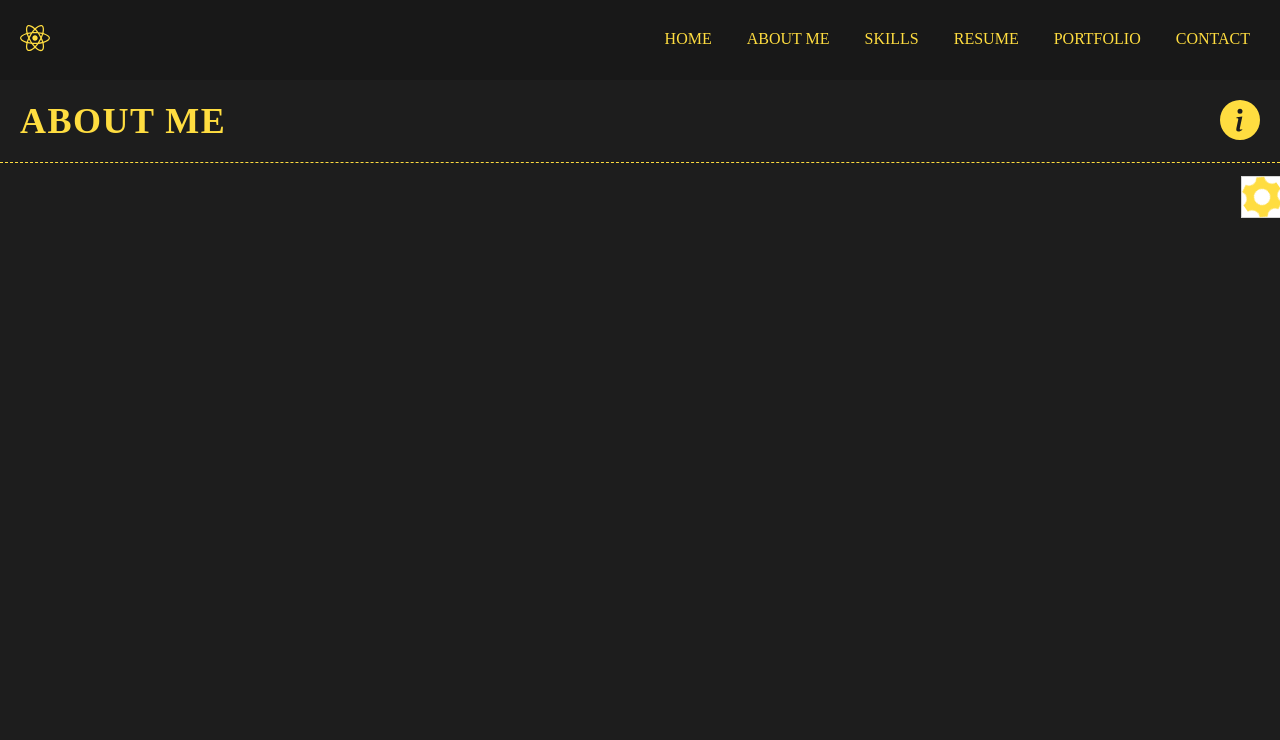
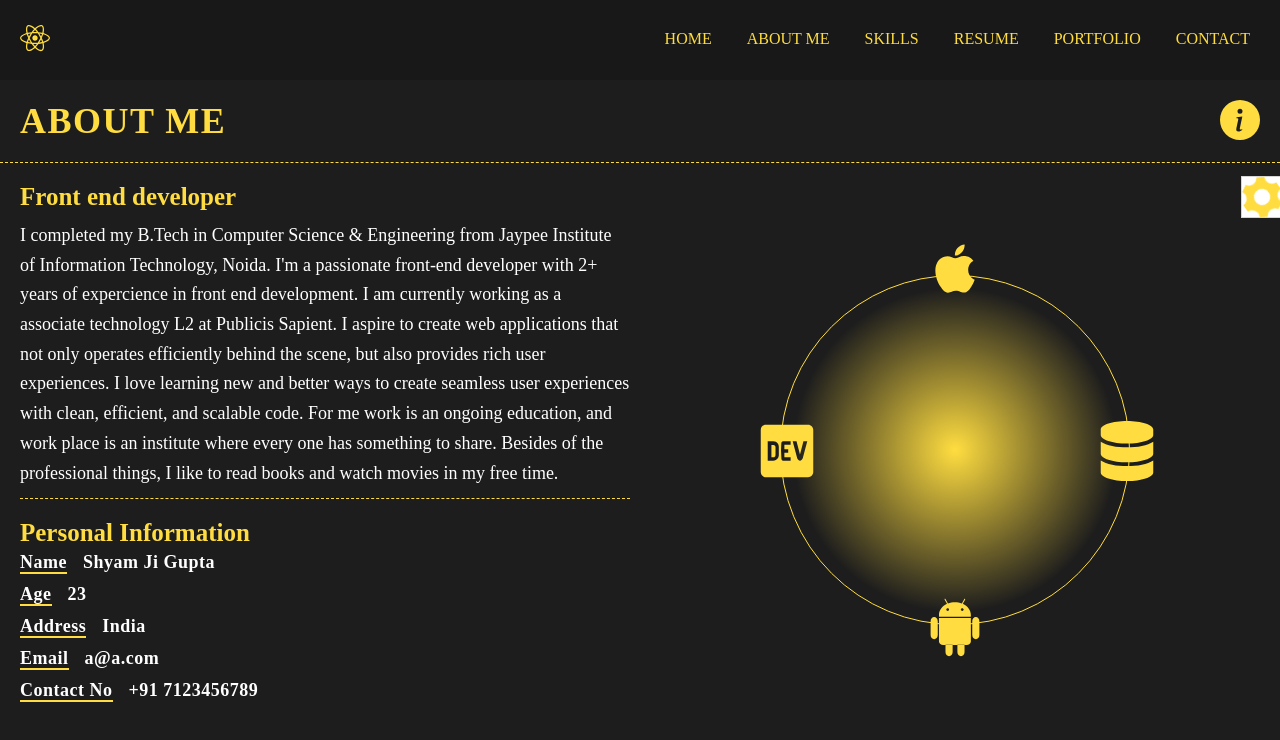
Before and after one commit to capi20/portfolio-template-react, a React (Create React App) app: page /about in a window 1280 px wide. Shown: the top 740 px of the page. Built offline with nearby package versions, Linux system fonts and the light colour scheme.

Commit message:
created about page

```diff
--- a/src/containers/about/index.js
+++ b/src/containers/about/index.js
@@ -1,6 +1,10 @@
 import React from "react";
 import { BsInfoCircleFill } from "react-icons/bs";
 import PageHeaderContent from "../../components/pageHeaderContent";
+import { DiApple, DiAndroid } from "react-icons/di";
+import { FaDev, FaDatabase } from "react-icons/fa";
+import { personaldata } from "./utils";
+import "./styles.scss";
 
 const About = () => {
 	return (
@@ -9,6 +13,49 @@ const About = () => {
 				headerText="About me"
 				icon={<BsInfoCircleFill size={40} />}
 			/>
+			<div className="about__content">
+				<div className="about__content__personalWrapper">
+					<h3 className="developerContent">Front end developer</h3>
+					<p>
+						I completed my B.Tech in Computer Science & Engineering from Jaypee
+						Institute of Information Technology, Noida. I'm a passionate
+						front-end developer with 2+ years of expercience in front end
+						development. I am currently working as a associate technology L2 at
+						Publicis Sapient. I aspire to create web applications that not only
+						operates efficiently behind the scene, but also provides rich user
+						experiences. I love learning new and better ways to create seamless
+						user experiences with clean, efficient, and scalable code. For me
+						work is an ongoing education, and work place is an institute where
+						every one has something to share. Besides of the professional
+						things, I like to read books and watch movies in my free time.
+					</p>
+					<h3 className="personalContent">Personal Information</h3>
+					<ul>
+						{personaldata.map((item, key) => (
+							<li key={key}>
+								<span className="title">{item.label}</span>
+								<span className="value">{item.value}</span>
+							</li>
+						))}
+					</ul>
+				</div>
+				<div className="about__content__servicesWrapper">
+					<div className="about__content__servicesWrapper__innerContent">
+						<div>
+							<DiApple size={60} color="var(--selected-theme-main-color)" />
+						</div>
+						<div>
+							<FaDatabase size={60} color="var(--selected-theme-main-color)" />
+						</div>
+						<div>
+							<DiAndroid size={60} color="var(--selected-theme-main-color)" />
+						</div>
+						<div>
+							<FaDev size={60} color="var(--selected-theme-main-color)" />
+						</div>
+					</div>
+				</div>
+			</div>
 		</section>
 	);
 };
--- a/src/containers/about/styles.scss
+++ b/src/containers/about/styles.scss
@@ -0,0 +1,95 @@
+.about {
+	&__content {
+		display: flex;
+		gap: 2rem;
+		padding: 2rem;
+		width: 100%;
+
+		&__personalWrapper {
+			flex: 1;
+			h3 {
+				margin-bottom: 1rem;
+				font-size: 2.5rem;
+				color: var(--selected-theme-main-color);
+				font-weight: 700;
+			}
+
+			h3.personalContent {
+				padding-top: 2rem;
+			}
+
+			p {
+				color: var(--selected-theme-sub-text-color);
+				font-size: 1.8rem;
+				line-height: 1.65;
+				padding-bottom: 1rem;
+				border-bottom: 1px dashed var(--selected-theme-main-color);
+			}
+
+			ul > li {
+				list-style-type: none;
+				line-height: 1rem;
+				margin-bottom: 1.5rem;
+
+				span.title,
+				span.value {
+					font-size: 1.8rem;
+					font-weight: 700;
+					letter-spacing: 0.5px;
+					border-bottom: 2px solid var(--selected-theme-main-color);
+					position: relative;
+					display: inline-block;
+					margin-right: 1.6rem;
+					padding-bottom: 5px;
+					color: var(--selected-theme-sub-text-color);
+				}
+
+				span.value {
+					border-bottom: none;
+				}
+			}
+		}
+
+		&__servicesWrapper {
+			flex: 1;
+			display: flex;
+			flex-direction: column;
+			align-items: center;
+			justify-content: center;
+
+			&__innerContent {
+				width: 35rem;
+				height: 35rem;
+				position: relative;
+				border-radius: 50%;
+				border: 1.5px solid var(--selected-theme-main-color);
+				background: radial-gradient(
+					180px,
+					var(--selected-theme-main-color),
+					transparent 90%
+				);
+
+				div {
+					position: absolute;
+
+					&:nth-child(1) {
+						top: -11%;
+						left: 41.5%;
+					}
+					&:nth-child(2) {
+						right: -8%;
+						top: 41.5%;
+					}
+					&:nth-child(3) {
+						bottom: -10%;
+						left: 41.5%;
+					}
+					&:nth-child(4) {
+						top: 41.5%;
+						left: -7%;
+					}
+				}
+			}
+		}
+	}
+}
--- /dev/null
+++ b/src/containers/about/utils.js
@@ -0,0 +1,22 @@
+export const personaldata = [
+	{
+		label: "Name",
+		value: "Shyam Ji Gupta"
+	},
+	{
+		label: "Age",
+		value: "23"
+	},
+	{
+		label: "Address",
+		value: "India"
+	},
+	{
+		label: "Email",
+		value: "a@a.com"
+	},
+	{
+		label: "Contact No",
+		value: "+91 7123456789"
+	}
+];
```
